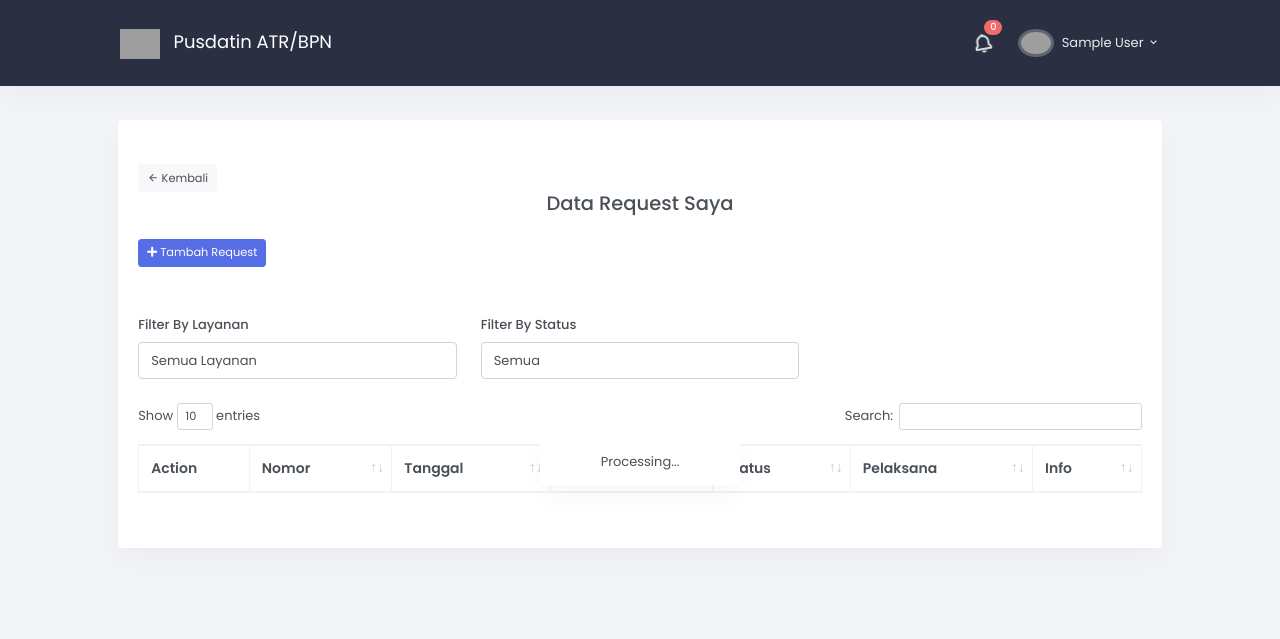
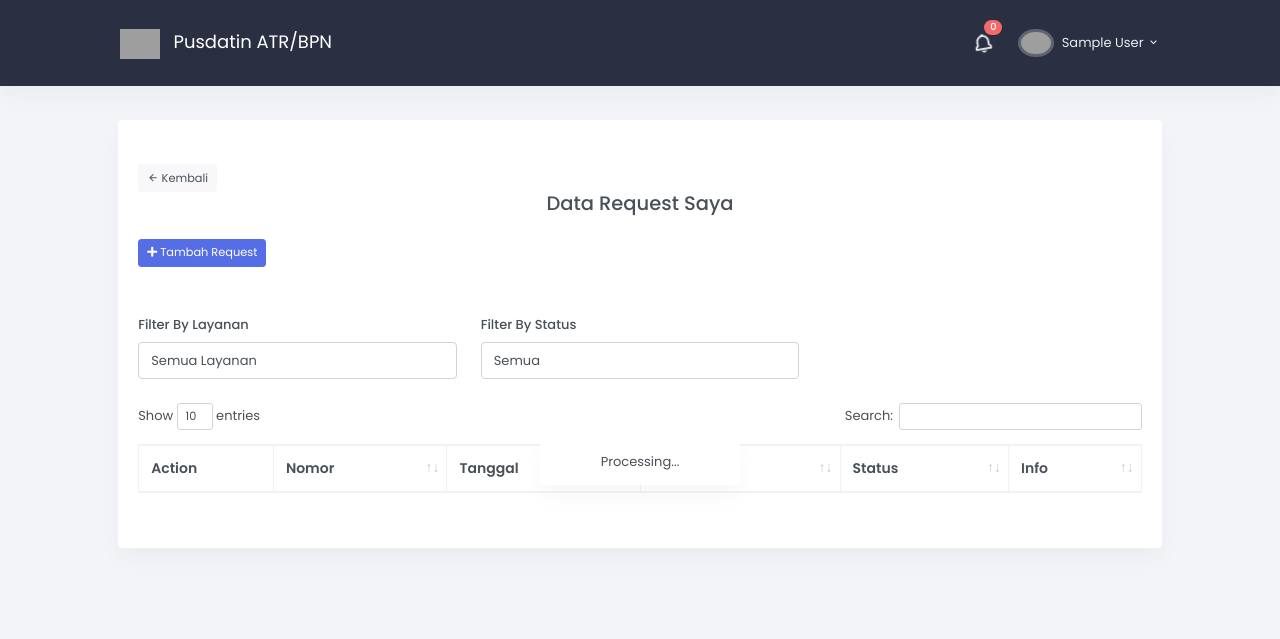
Before and after one commit to imamnurhidayat7/permintaan, a Laravel app: template resources/views/requester/my_request.blade.php in a window 1280 px wide. Shown: the top 639 px of the page. Run offline with Laravel 8, Linux system fonts and the light colour scheme; the template is opened without the code that fills it, so the values that code supplies are empty; the visitor is signed in with stand-in values (Sample User, id 1); grey boxes are pictures that could not be loaded.

Commit message:
hilangkan pelaksana

```diff
--- a/resources/views/requester/my_request.blade.php
+++ b/resources/views/requester/my_request.blade.php
@@ -42,7 +42,7 @@
                             <th>Tanggal</th>
                             <th>Layanan</th>
                             <th>Status</th>
-                            <th>Pelaksana</th>
+                            <!-- <th>Pelaksana</th> -->
                             <th>Info</th>
                             </tr>
                         </thead>
@@ -132,7 +132,7 @@
                 {data: 'created_at', name: 'created_at'},
                 {data: 'layanan', name: 'layanan'},
                 {data: 'status', name: 'status'},
-                {data: 'pelaksana', name: 'pelaksana'},
+                // {data: 'pelaksana', name: 'pelaksana'},
                 {data: 'info', name: 'info'},
 
 
```
